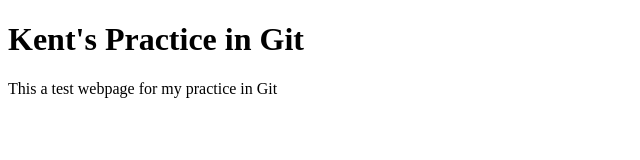
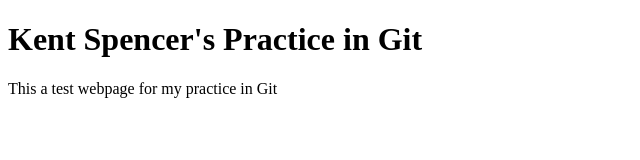
Before and after one commit to kntspncrmdz/demo, a plain HTML site: page index.html in a window 1280 px wide. Shown: the whole page, without its empty margins (0-640 px from the left). Drawn offline with Linux system fonts and the light colour scheme.

Commit message:
modified index.html

```diff
--- a/index.html
+++ b/index.html
@@ -4,7 +4,7 @@
 	<title>Git Practice</title>
 </head>
 <body>
-	<h1>Kent's Practice in Git</h1>
+	<h1>Kent Spencer's Practice in Git</h1>
 	<p>This a test webpage for my practice in Git</p>
 </body>
 </html>
```
